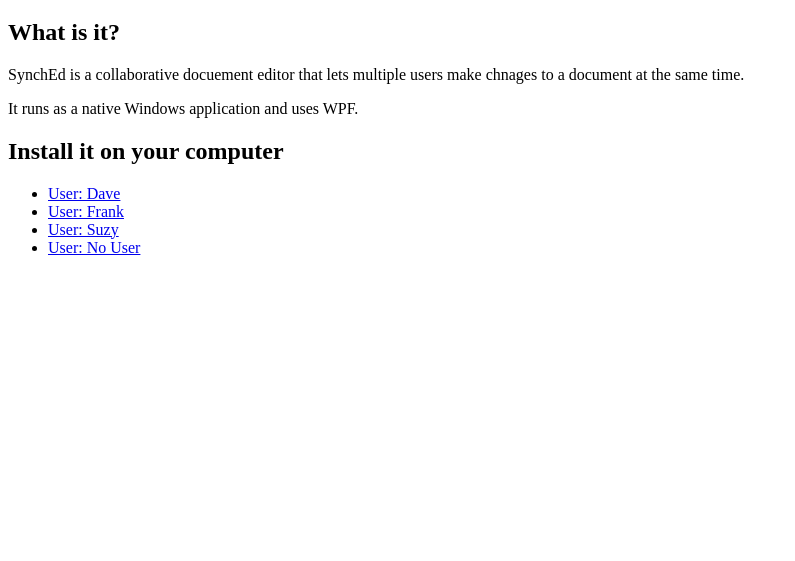
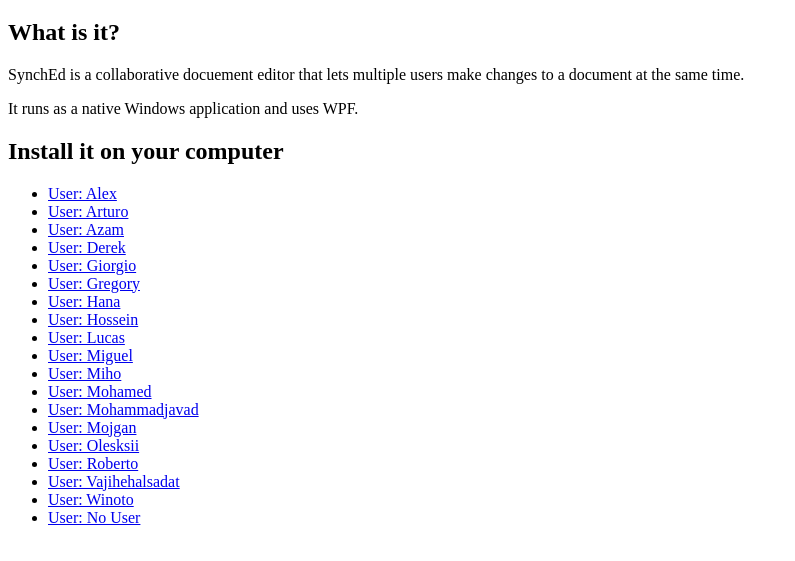
Before and after one commit to mlatjac/synched, a plain HTML site: page SynchedWebDeploy/SynchedWebDeploy/Index.html in a window 1280 px wide. Shown: the part 61-622 px from the top of the page, without its empty margins (0-795 px from the left). Drawn offline with Linux system fonts and the light colour scheme.

Commit message:
SynchEd Deploy Created a valid listwith actual colleagues SynchEd renewed deployment certificates

```diff
--- a/SynchedWebDeploy/SynchedWebDeploy/Index.html
+++ b/SynchedWebDeploy/SynchedWebDeploy/Index.html
@@ -7,13 +7,28 @@
 <body>
     <h1>SynchedEd</h1>
     <h2>What is it?</h2>
-    <p>SynchEd is a collaborative docuement editor that lets multiple users make chnages to a document at the same time.</p>
+    <p>SynchEd is a collaborative docuement editor that lets multiple users make changes to a document at the same time.</p>
     <p>It runs as a native Windows application and uses WPF.</p>
     <h2>Install it on your computer</h2>
     <ul>
-        <li><a href="SynchEd.application?UserKey=UUUU">User: Dave</a></li>
-        <li><a href="SynchEd.application?UserKey=UUU1">User: Frank</a></li>
-        <li><a href="SynchEd.application?UserKey=UUU2">User: Suzy</a></li>
+        <li><a href="SynchEd.application?UserKey=UUU1">User: Alex</a></li>
+        <li><a href="SynchEd.application?UserKey=UUU2">User: Arturo</a></li>
+        <li><a href="SynchEd.application?UserKey=UUU3">User: Azam</a></li>
+        <li><a href="SynchEd.application?UserKey=UUU4">User: Derek</a></li>
+        <li><a href="SynchEd.application?UserKey=UUU5">User: Giorgio</a></li>
+        <li><a href="SynchEd.application?UserKey=UUU6">User: Gregory </a></li>
+        <li><a href="SynchEd.application?UserKey=UUU7">User: Hana</a></li>
+        <li><a href="SynchEd.application?UserKey=UUU8">User: Hossein</a></li>
+        <li><a href="SynchEd.application?UserKey=UUU9">User: Lucas</a></li>
+        <li><a href="SynchEd.application?UserKey=UU10">User: Miguel</a></li>
+        <li><a href="SynchEd.application?UserKey=UU11">User: Miho</a></li>
+        <li><a href="SynchEd.application?UserKey=UU12">User: Mohamed</a></li>
+        <li><a href="SynchEd.application?UserKey=UU13">User: Mohammadjavad</a></li>
+        <li><a href="SynchEd.application?UserKey=UU14">User: Mojgan</a></li>
+        <li><a href="SynchEd.application?UserKey=UU15">User: Olesksii</a></li>
+        <li><a href="SynchEd.application?UserKey=UU18">User: Roberto </a></li>
+        <li><a href="SynchEd.application?UserKey=UU16">User: Vajihehalsadat </a></li>
+        <li><a href="SynchEd.application?UserKey=UU17">User: Winoto </a></li>
         <li><a href="SynchEd.application">User: No User</a></li>
     </ul>
 </body>
```
Also changed, not shown: 2 other files.
